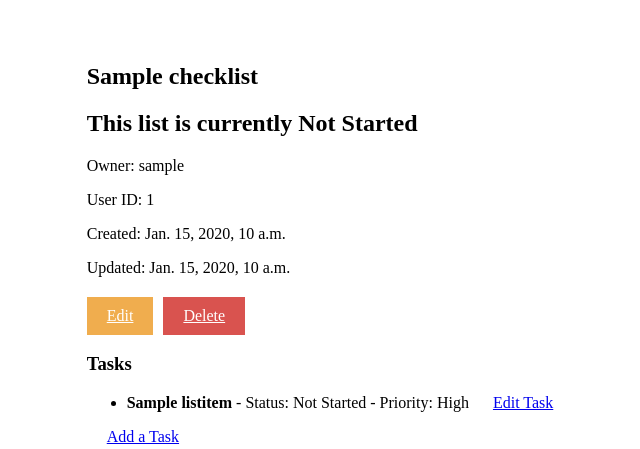
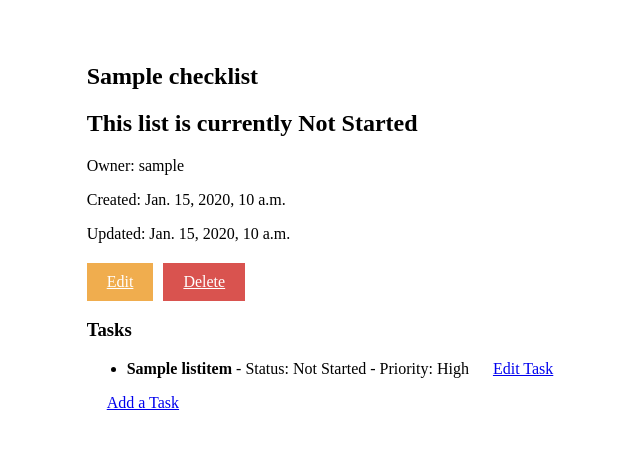
Before and after one commit to SscottK/tasker, a Django app: page /checklists/1/ in a window 1280 px wide. Shown: the top 449 px of the page, without its empty margins (310-950 px from the left). Run offline with Django 4.2, Linux system fonts and the light colour scheme; tables that the repository leaves empty hold one stand-in row (values such as "Sample post").

Commit message:
user checklist view updated

```diff
--- a/tasker_main_app/templates/checklists/detail.html
+++ b/tasker_main_app/templates/checklists/detail.html
@@ -9,7 +9,6 @@
     <h1>{{ checklist.list_name }}</h1>
     <h2>This list is currently {{ checklist.get_status_display }}</h2>
     <p>Owner: {{ checklist.owner }}</p>
-    <p>User ID: {{ checklist.owner.id }}</p>
 
     <p>Created: {{ checklist.created_at }}</p>
     <p>Updated: {{ checklist.updated_at }}</p>
```
